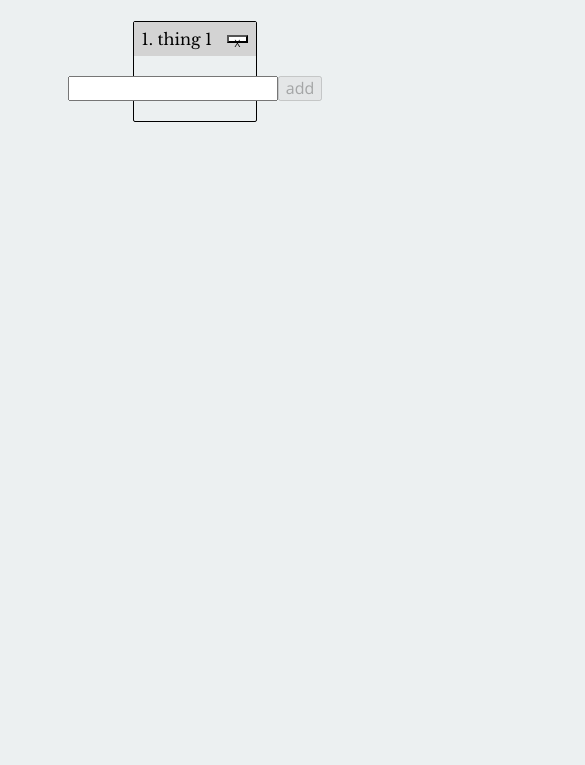
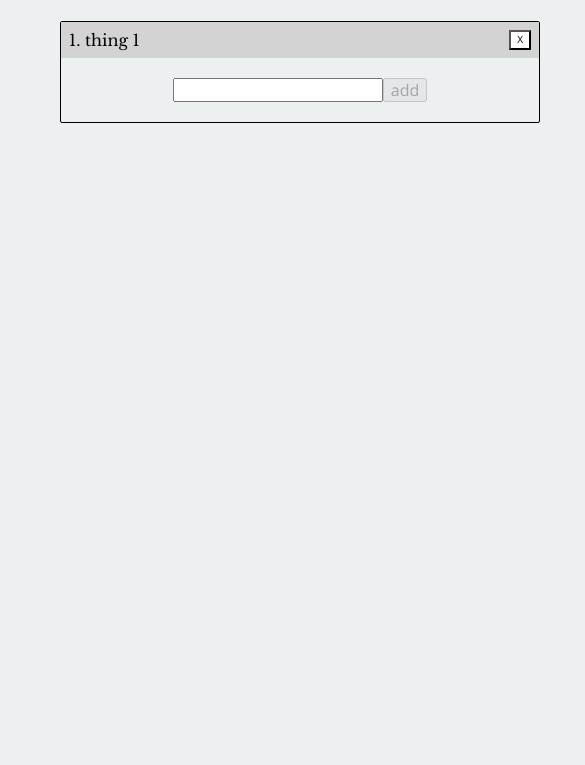
Before and after one commit to LucasDachman/todo, a Gatsby site: page / in a window 390 px wide. Shown: the part 79-844 px from the top of the page, 585 px wide, since content can reach past the window. Built offline with nearby package versions, Linux system fonts and the light colour scheme; Gatsby itself is replaced by a stand-in of ours.

Commit message:
responsive design stuff

```diff
--- a/src/styles/global.css
+++ b/src/styles/global.css
@@ -36,7 +36,8 @@ header {
 }
 
 .container {
-    width: 80%;
+    max-width: 80%;
+    min-width: 600px;
     margin: 0px auto 50vh auto;
     position: relative;
     top: 80px;
@@ -66,7 +67,7 @@ header {
 }
 
 .todo-item button {
-    height: 8px;
+    height: 2em;
     font-family: 'Open Sans', Helvetica, sans-serif;
     font-size: 10px;
 }
@@ -86,9 +87,14 @@ header {
 .items-section {
     box-sizing: border-box;
     margin: 20px auto 0px auto;
-    /* padding: 10px; */
     width: 40%;
     min-height: 30px;
     border: 1px solid black;
     border-radius: 2px;
 }
+
+@media only screen and (max-width: 768px) {
+    .items-section {
+        width: 80%;
+    }
+}
```
